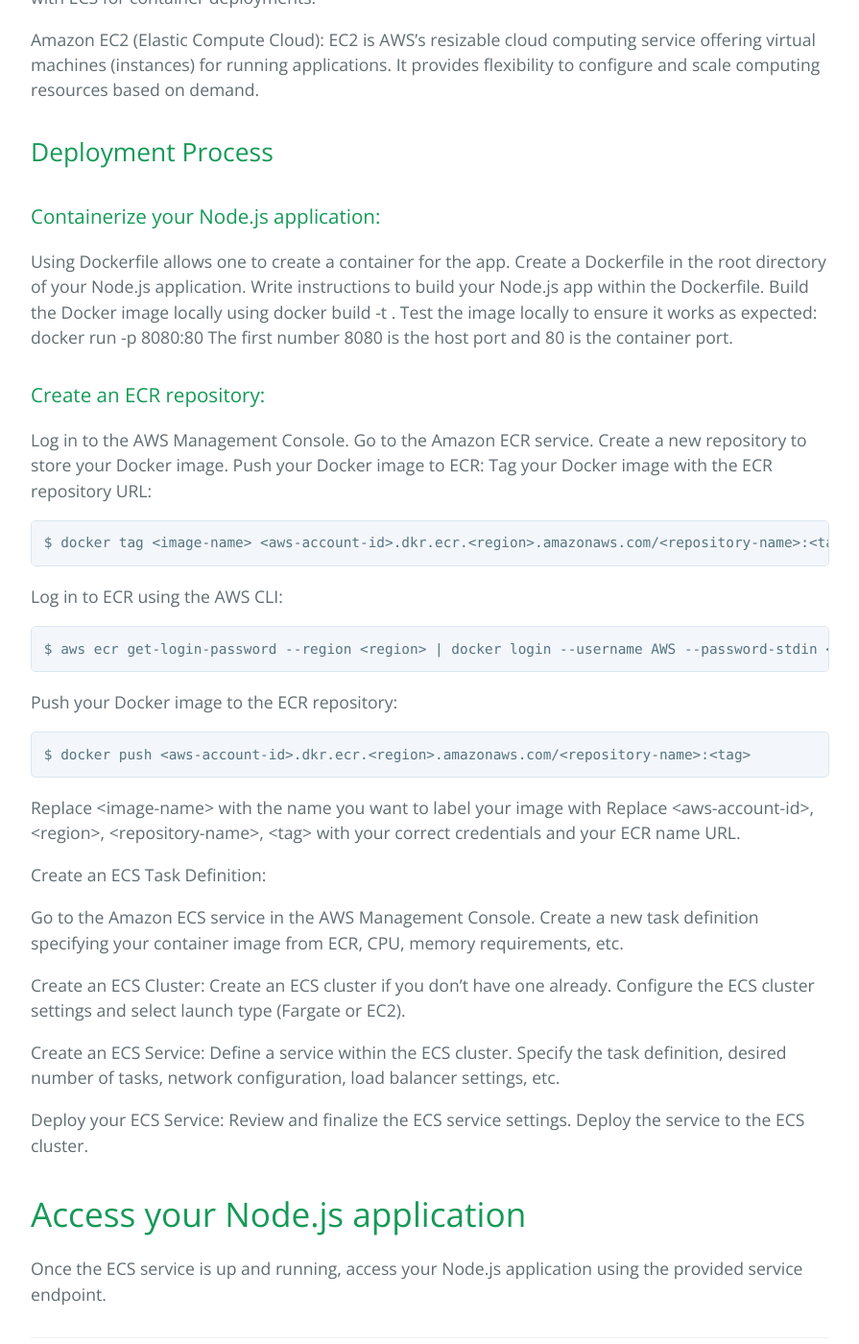
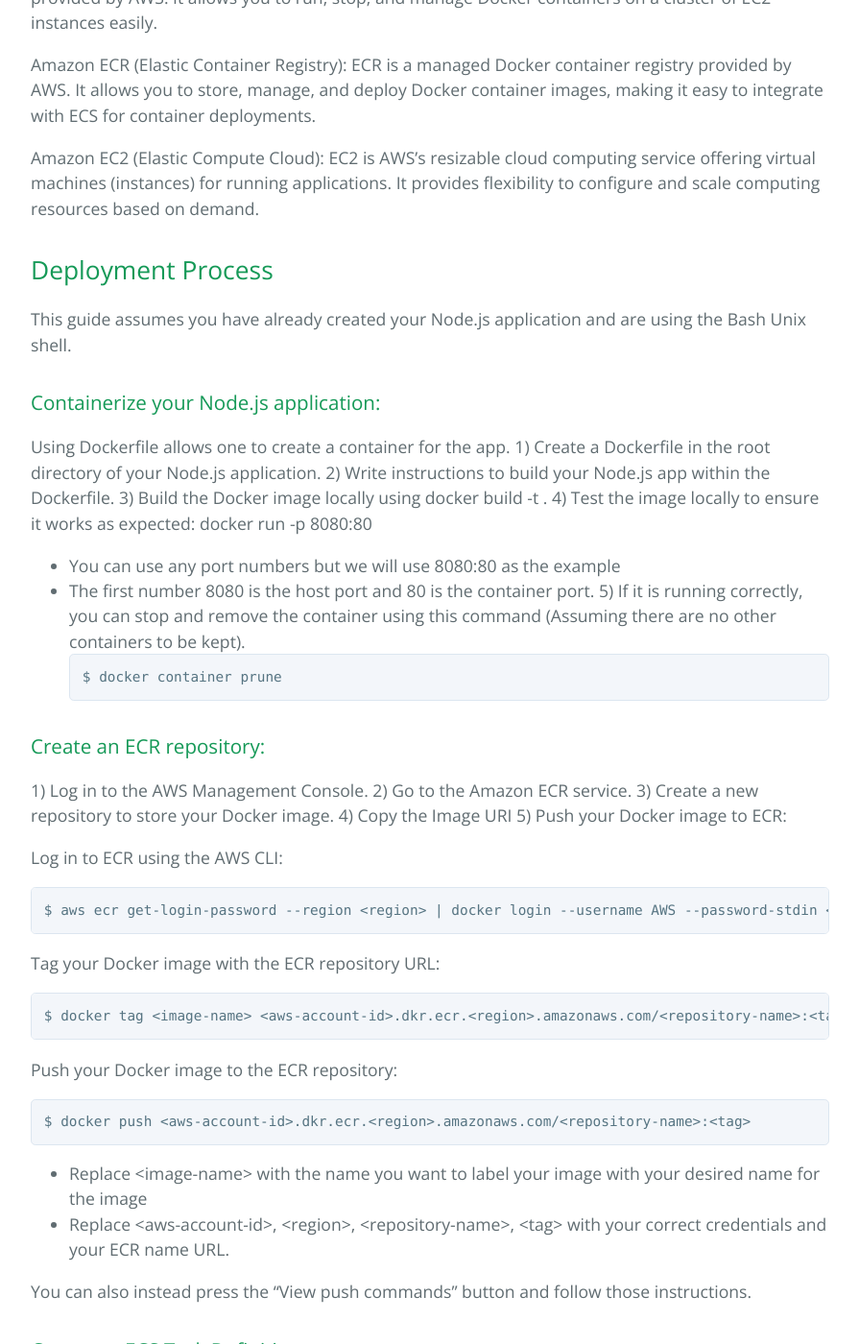
Before and after one commit to learning-software-engineering/learning-software-engineering.github.io, a Jekyll site: the page built from Topics/Development_Process/Deploy_Node.js_Docker_AWS.md, in a window 1280 px wide and 1400 px high, scrolled down 1157 px. Shown: the whole window at 96% size, without its empty margins (192-1087 px from the left). Built offline with Jekyll 4.4.1, drawn with Linux system fonts in a browser that asks for light colours; our own code applies the rules of GitHub Pages for plain Markdown files; some of the changed text lies outside the part shown.

Commit message:
Update Deploy_Node.js_Docker_AWS.md

````diff
--- a/Topics/Development_Process/Deploy_Node.js_Docker_AWS.md
+++ b/Topics/Development_Process/Deploy_Node.js_Docker_AWS.md
@@ -4,6 +4,8 @@
 In the realm of modern software development, containerization has become a standard practice for deploying applications. Docker simplifies this process by packaging applications and their dependencies into containers, ensuring consistency across various environments. Node.js, a popular JavaScript runtime, is often used to build scalable and efficient server-side applications.
 
 AWS (Amazon Web Services) provides a suite of cloud services that enable developers to deploy and manage applications easily. ECS (Elastic Container Service) and ECR (Elastic Container Registry) are two fundamental services offered by AWS to manage containers and container images, respectively.
+
+Running your Node.js application on an EC2 instance will allow this to be accessed on a public domain hosted by AWS. Containerizing your Node.js application through Docker allows for easy deployment via running the application in an isolated environment. Combining these together allows your application to run inside a container while inside a virtual machine which is hosted on the cloud.
 
 ## Tech Stack
 
@@ -17,53 +19,88 @@
 
 Amazon EC2 (Elastic Compute Cloud): EC2 is AWS's resizable cloud computing service offering virtual machines (instances) for running applications. It provides flexibility to configure and scale computing resources based on demand.
 
+
 ## Deployment Process
+This guide assumes you have already created your Node.js application and are using the Bash Unix shell.
+
 ### Containerize your Node.js application:
 Using Dockerfile allows one to create a container for the app.
-Create a Dockerfile in the root directory of your Node.js application.
-Write instructions to build your Node.js app within the Dockerfile.
-Build the Docker image locally using docker build -t <image-name> .
-Test the image locally to ensure it works as expected: docker run -p 8080:80 <image-name>
-The first number 8080 is the host port and 80 is the container port.
+1) Create a Dockerfile in the root directory of your Node.js application.
+2) Write instructions to build your Node.js app within the Dockerfile.
+3) Build the Docker image locally using docker build -t <image-name> .
+4) Test the image locally to ensure it works as expected: docker run -p 8080:80 <image-name>
+* You can use any port numbers but we will use 8080:80 as the example
+* The first number 8080 is the host port and 80 is the container port.
+5) If it is running correctly, you can stop and remove the container using this command (Assuming there are no other containers to be kept).
+```bash
+$ docker container prune
+```
 
 ### Create an ECR repository:
 
-Log in to the AWS Management Console.
-Go to the Amazon ECR service.
-Create a new repository to store your Docker image.
-Push your Docker image to ECR:
+1) Log in to the AWS Management Console.
+2) Go to the Amazon ECR service.
+3) Create a new repository to store your Docker image.
+4) Copy the Image URI
+5) Push your Docker image to ECR:
+
+Log in to ECR using the AWS CLI:
+```bash
+$ aws ecr get-login-password --region <region> | docker login --username AWS --password-stdin <aws-account-id>.dkr.ecr.<region>.amazonaws.com
+```
 Tag your Docker image with the ECR repository URL:
 ```bash
 $ docker tag <image-name> <aws-account-id>.dkr.ecr.<region>.amazonaws.com/<repository-name>:<tag>
-```
-Log in to ECR using the AWS CLI:
-```bash
-$ aws ecr get-login-password --region <region> | docker login --username AWS --password-stdin <aws-account-id>.dkr.ecr.<region>.amazonaws.com
 ```
 Push your Docker image to the ECR repository:
 ```bash
 $ docker push <aws-account-id>.dkr.ecr.<region>.amazonaws.com/<repository-name>:<tag>
 ```
+- Replace \<image-name> with the name you want to label your image with your desired name for the image
+- Replace \<aws-account-id>, \<region>, \<repository-name>, \<tag> with your correct credentials and your ECR name URL.
 
-Replace \<image-name> with the name you want to label your image with
-Replace \<aws-account-id>, \<region>, \<repository-name>, \<tag> with your correct credentials and your ECR name URL.
+You can also instead press the “View push commands” button and follow those instructions.
 
-Create an ECS Task Definition:
 
+
+### Create an ECS Task Definition:
 Go to the Amazon ECS service in the AWS Management Console.
-Create a new task definition specifying your container image from ECR, CPU, memory requirements, etc.
+2) Click on "Task Definitions" in the left-hand navigation pane.
+3) Click “Create a new task definition”
+4) Specify your container image details
+- Copy the Image URI from the ECR dashboard
+- The container port mapping you established in the previous step
+- How much memory it requires (CPU, GPU)
+- Click the “Create” button at the bottom
 
-Create an ECS Cluster:
-Create an ECS cluster if you don't have one already.
-Configure the ECS cluster settings and select launch type (Fargate or EC2).
+### Create an ECS Cluster:
+Inside the AWS Management Console of ECS cluster
+1) Click create an ECS cluster.
+2) Configure the ECS cluster settings and select launch type EC2
+3) Select the EC2 instance type
+- This is yours to decide how much memory your virtual machine should have. The most common is the t2.micro type which is eligible for the free tier.
+4) Click the “Create” button
 
-Create an ECS Service:
-Define a service within the ECS cluster.
-Specify the task definition, desired number of tasks, network configuration, load balancer settings, etc.
+### Create an ECS Service:
+Inside the same dashboard click on the ECS cluster you created
+1) Click on the “Create service” button
+2) Ensure the instance type is EC2 instead of Fargate and that it is a **service** not a task
+3) Under “Select a task family”, select your created task definition in the previous step
+4) Define any other desired number of tasks, network configuration, load balancer settings, etc.
+5) After finalizing settings, create the service and run the service
 
-Deploy your ECS Service:
-Review and finalize the ECS service settings.
-Deploy the service to the ECS cluster.
+### Expose the EC2 IP Address to External Connections
+Go to the AWS Management Console for EC2
+1) Find the EC2 instance linked to your ECS cluster and click on the security group
+2) Press edit inbound rules and add a two new rules
+3) Set the type to all traffic and all ports from any IPV4
+4) For the other rule set it to also accept any traffic from all ports from any IPV6
+5) Click save rules
 
-# Access your Node.js application
-Once the ECS service is up and running, access your Node.js application using the provided service endpoint.
+### Access your Node.js application
+Go to the EC2 Management Console and find the same EC2 instance
+1) Find its public IPV4 address or DNS and add a colon with the port number at the end
+2) Use your browser to access it or any other service (Postman, Insomnia, etc.)
+3) You should see either a Cannot GET message or your expected endpoint result
+
+Note: Set up a test endpoint to confirm that the Node.js application is running
````
